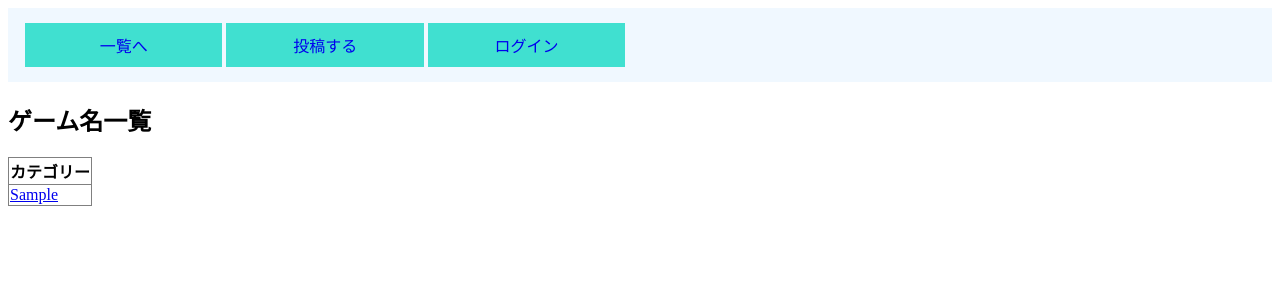
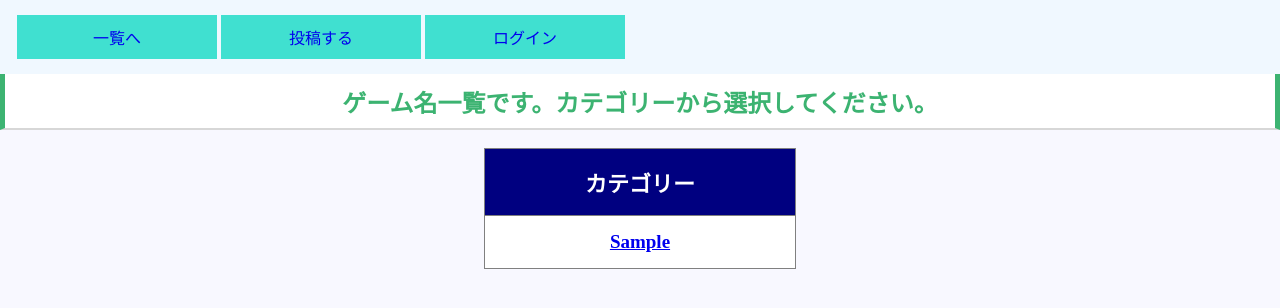
Before and after one commit to nakagawa-souichiro/NKS-sakuhin, a PHP site: page / in a window 1280 px wide. Shown: the top 308 px of the page. Run offline with PHP 8.4, Linux system fonts and the light colour scheme; tables that the repository leaves empty or names only in its code hold one stand-in row (values such as "Sample post").

Commit message:
01/26 index/css追加

```diff
--- a/index.php
+++ b/index.php
@@ -4,12 +4,13 @@
     <meta charset="utf-8">
     <title>ビデテキgames</title>
     <link rel="stylesheet" href="koumoku.css">
+    <link rel="stylesheet" href="list.css">
 </head>
-<body>
+<body class="ichiran">
 	<header>
         <nav>
             <ul class="clearfix">
-                <li><a href="index.php">一覧へ</a></li>
+                <li><a href="#">一覧へ</a></li>
                 <li><a href="post.php">投稿する</a></li>
                 <?php
                 session_start();
@@ -22,14 +23,14 @@
             </ul>
         </nav>
     </header>
-	<h2>ゲーム名一覧</h2>
+	<h2>ゲーム名一覧です。カテゴリーから選択してください。</h2>
 	<?php
 	require_once("getMediaList.php");
-	getMediaList();
-	print('<table border="1" style="border-collapse: collapse">');
-	printf("<tr><th>カテゴリー</th></tr>");
-	$nrows = count($_SESSION['list']);
-	for($i = 0; $i < $nrows; $i++){
+    getMediaList();
+    print('<table border="1" style="border-collapse: collapse">');
+    printf("<tr><th>カテゴリー</th></tr>");
+    $nrows = count($_SESSION['list']);
+    for($i = 0; $i < $nrows; $i++){
 	    print('<tr>');
 	    printf("<td><a href=\"catId.php?id=%d\">%s</a></td>",$_SESSION['list'][$i]['listid'],$_SESSION['list'][$i]['medialist']);
 	    print('</tr>');
--- /dev/null
+++ b/list.css
@@ -0,0 +1,34 @@
+/*ゲーム名一覧画面の設定*/
+.ichiran {
+    margin: 0px;
+    background-color: ghostwhite;  /*背景*/
+}
+.ichiran h2 {
+    text-align: center;
+    padding: 0.4em;/*文字の上下 左右の余白*/
+    margin: 0px;
+    color: mediumseagreen;/*文字色*/
+    background: white;/*背景色*/
+    border-top: mediumseagreen;
+    border-left: solid 5px mediumseagreen;/*左線*/
+    border-right: solid 5px mediumseagreen;/*右線*/
+    border-bottom: solid 2px #d7d7d7;/*下線*/
+}
+.ichiran table {
+    margin-top: 18px;
+    margin-left: auto;
+    margin-right: auto;
+    text-align: center;
+    background-color: white;
+}
+.ichiran table th {
+    color: white;
+    background-color:navy;
+    padding: 17px 100px 17px 100px;
+    font-size: 22px;
+}
+.ichiran table td {
+    padding: 15px 15px 15px 15px;
+    font-weight: bold;
+    font-size: 19px;
+}
```
